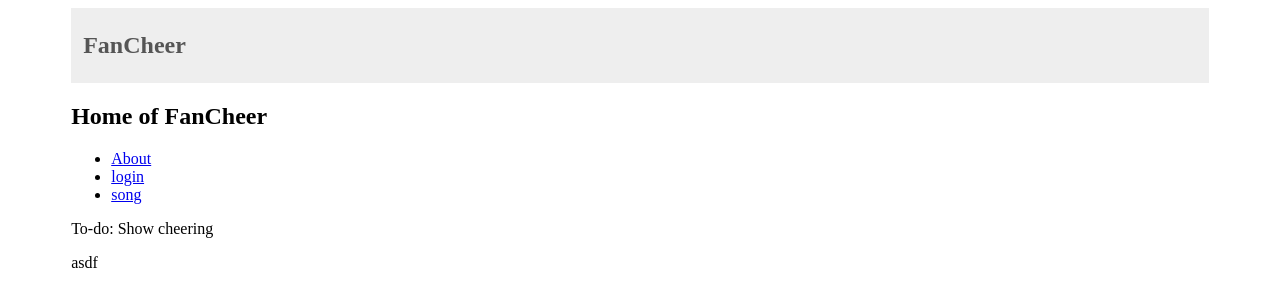
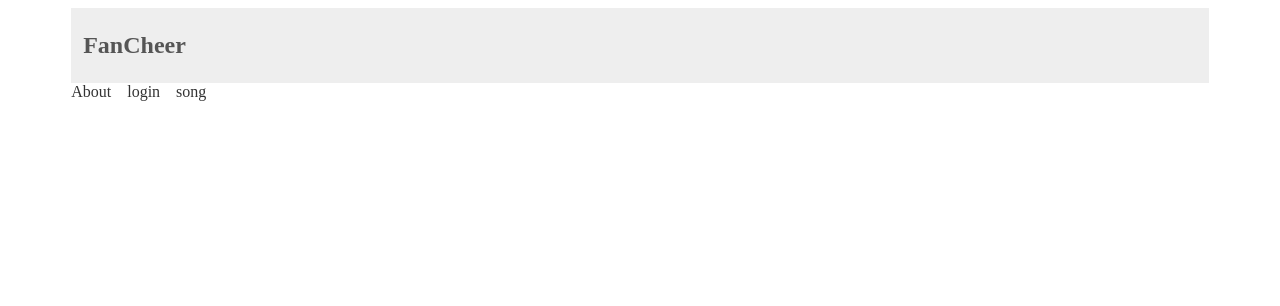
Before and after one commit to CodeSoom/project-react-2-koremp, a React app: page / in a window 1280 px wide. Shown: the top 306 px of the page. Built offline with nearby package versions, Linux system fonts and the light colour scheme.

Commit message:
Home page 디자인 추가

```diff
--- a/src/page/Home.jsx
+++ b/src/page/Home.jsx
@@ -1,20 +1,42 @@
 import React from 'react';
 
+import styled from '@emotion/styled';
+
 import { Link } from 'react-router-dom';
+
+const NavigationContainer = styled.div({
+
+});
+
+const List = styled.ul({
+  display: 'flex',
+  margin: 0,
+  padding: 0,
+  listStyle: 'none',
+});
+
+const Item = styled.li({
+  marginRight: '1em',
+  '& a': {
+    color: '#333',
+    textDecoration: 'none',
+    '&:hover': {
+      fontWeight: 'bold',
+      color: '#000',
+    },
+  },
+});
 
 export default function Home() {
   return (
     <div>
-      <h2>Home of FanCheer</h2>
-      <ul>
-        <li><Link to="/about">About</Link></li>
-        <li><Link to="/login">login</Link></li>
-        <li><Link to="/song">song</Link></li>
-      </ul>
-      <div>
-        <p>To-do: Show cheering</p>
-        <p>asdf</p>
-      </div>
+      <NavigationContainer>
+        <List>
+          <Item><Link to="/about">About</Link></Item>
+          <Item><Link to="/login">login</Link></Item>
+          <Item><Link to="/song">song</Link></Item>
+        </List>
+      </NavigationContainer>
     </div>
   );
 }
```
